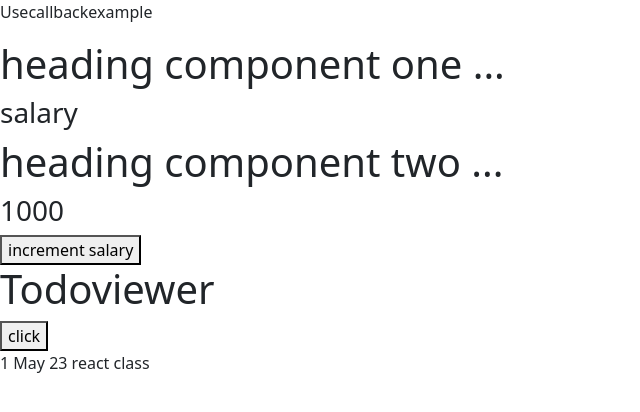
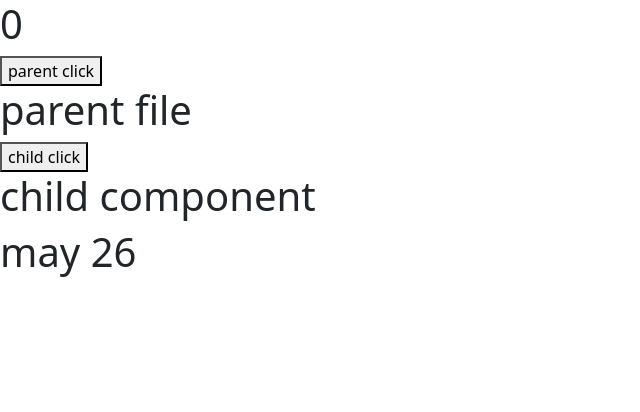
Before and after one commit to sainath-07/reactClasses, a React (Create React App) app: page /usecallback in a window 1280 px wide. Shown: the top 412 px of the page, without its empty margins (0-640 px from the left). Built offline with nearby package versions, Linux system fonts and the light colour scheme.

Commit message:
17-05-2024

```diff
--- /dev/null
+++ b/src/17-05-2024/ReactMemo/Parent.jsx
@@ -0,0 +1,25 @@
+import { useState } from "react"
+import Child from "./child"
+
+const Parent=()=>{
+    const [count,setcount]=useState(0)
+    const useraction=()=>{
+        setcount(count+1)
+    }
+
+
+    const demo=()=>{
+        console.log("demo function")
+    }
+
+
+       return(
+        <>
+        <Child />
+        <h1>{count}</h1>
+        <button onClick={useraction} >click</button>
+        </>
+       )
+}
+
+export default Parent
--- /dev/null
+++ b/src/17-05-2024/ReactMemo/child.jsx
@@ -0,0 +1,13 @@
+import { memo } from "react"
+
+const Child =({demo})=>{
+    console.log("Child component....")
+    return(
+        <>
+        <h1>Child component</h1>
+        <button onClick={demo}>demo fun</button>
+        </>
+    )
+}
+// export default Child
+export default memo(Child)
--- /dev/null
+++ b/src/17-05-2024/newusecallback/callbackchild.jsx
@@ -0,0 +1,24 @@
+import React, { memo } from "react"
+
+const CallbackChild=({add,handleadd})=>{
+
+    console.log("Child component......")
+    return(
+        <>
+        <button onClick={handleadd}>child click</button>
+        <h1>child component</h1>
+        {
+            add.map((eachobj,index)=>{
+                return(
+                    <React.Fragment key={index}>
+                    <h1>{eachobj}</h1>
+                    </React.Fragment>
+                )
+            })
+        }
+
+        </>
+    )
+}
+
+export default memo(CallbackChild)
--- /dev/null
+++ b/src/17-05-2024/newusecallback/callbackparent.jsx
@@ -0,0 +1,32 @@
+import { useCallback, useState } from "react"
+import CallbackChild from "./callbackchild"
+import Counter from "./counter"
+
+const CallbackParent=()=>{
+   const [count,setcount]=useState(0)
+    const [add,setadd]=useState(["may 26"])
+
+    const handlecount=()=>{
+        setcount(count+1)
+    }
+
+    const handleadd= useCallback(()=>{
+        setadd([...add,"next+++"])
+    },[add])
+
+
+
+
+
+    return(
+        <>
+        <Counter  count={count} />
+        <button onClick={handlecount}>parent click</button>
+        <h1>parent file</h1>
+        <CallbackChild  add={add} handleadd={handleadd}/>
+
+        </>
+    )
+}
+
+export default CallbackParent;
--- /dev/null
+++ b/src/17-05-2024/newusecallback/counter.jsx
@@ -0,0 +1,12 @@
+import { memo } from "react"
+
+const Counter=({count,handlecount})=>{
+     console.log("Counter ......")
+    return(
+        <>
+        <h1>{count}</h1>
+        </>
+    )
+}
+
+export default memo(Counter)
--- a/src/17-05-2024/useCallback/todoviwer.jsx
+++ b/src/17-05-2024/useCallback/todoviwer.jsx
@@ -6,7 +6,7 @@ const Todoviewer=({todo,addtodosfun})=>{
     return(
         <>
         <h1>Todoviewer</h1>
-        <button onClick={addtodosfun}>click</button>
+        <button onClick={addtodosfun}>added todo viewer</button>
 
         {
             todo.map((eachtodo,index)=>{
--- a/src/17-05-2024/useCallback/useCallbackexample.jsx
+++ b/src/17-05-2024/useCallback/useCallbackexample.jsx
@@ -1,19 +1,20 @@
 import { useCallback, useState } from "react"
+import UsecallbackHeading from "./UsecallbackHeading"
 import Todoviewer from "./todoviwer"
-import UsecallbackHeading from "./UsecallbackHeading"
 
 const UseCallBackExample=()=>{
 
 
             const [todo,settodo]=useState(["May 23 react class"])
 
+            const [salary,setsalary]=useState(1000)
+
+         const addtodos= useCallback(()=>{
+            settodo([...todo,"new Product"])
+         },[todo])
 
 
-            const addtodos=useCallback(()=>{
-               settodo([...todo,"new Product"])
-          },[todo])
 
-            const [salary,setsalary]=useState(1000)
 
             const salincrement =()=>{
                setsalary(salary+1000)
--- a/src/App.js
+++ b/src/App.js
@@ -1,10 +1,15 @@
 import NavigationScreen from "./17-05-2024/Navigationscreen/navigation";
+import Parent from "./17-05-2024/ReactMemo/Parent";
+import CallbackParent from "./17-05-2024/newusecallback/callbackparent";
+import UseCallBackExample from "./17-05-2024/useCallback/useCallbackexample";
 
 const Render=()=>{
    return(
     <>
 
-    <NavigationScreen/>
+    {/* <NavigationScreen/> */}
+
+    <CallbackParent/>
     </>
    )
 }
```
